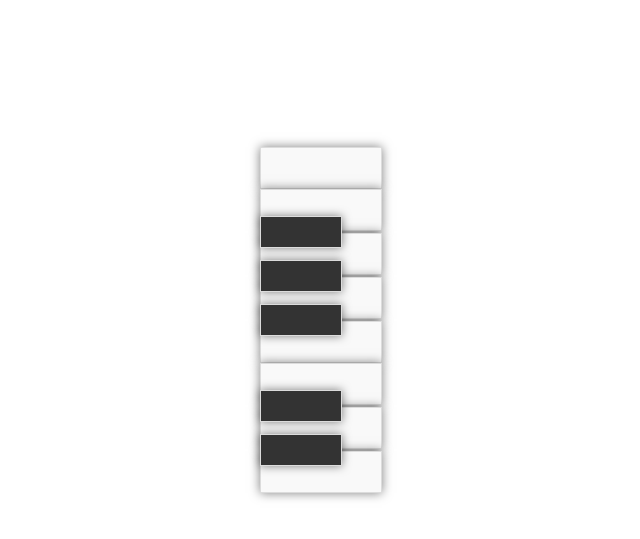
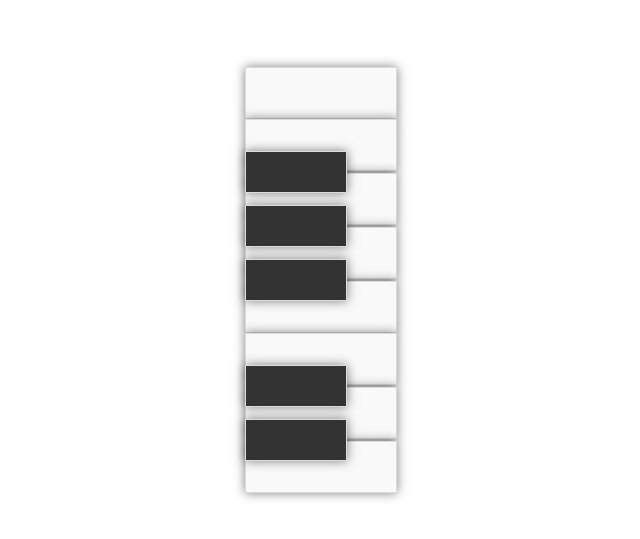
Before and after one commit to henriqueracz/papainoelmobile, a plain HTML site: page index.html in a window 1280 px wide. Shown: the part 227-766 px from the top of the page, without its empty margins (319-959 px from the left). Drawn offline with Linux system fonts and the light colour scheme.

Commit message:
Update index.html

```diff
--- a/index.html
+++ b/index.html
@@ -3,7 +3,7 @@
 <head>
   <meta charset="UTF-8">
   <meta name="viewport" content="width=device-width, initial-scale=1.0">
-  <title>Vertical Virtual Piano</title>
+  <title>Large Vertical Virtual Piano</title>
   <style>
     body {
       display: flex;
@@ -11,29 +11,28 @@
       justify-content: center;
       height: 100vh;
       margin: 0;
-      /* background-color: #f8f8f8; Light gray background */
     }
 
     #piano {
       display: flex;
       flex-direction: column-reverse;
-      height: 80%; /* Adjust the height percentage based on your preference */
-      max-height: 800px; /* Adjust the maximum height for better responsiveness */
-      margin: 0 auto; /* Center the piano on the screen */
+      height: 80vh;
+      max-height: 800px;
+      margin: 0 auto;
     }
 
     .key {
-      width: 120px;
-      height: 40px;
-      border: 1px solid #dcdcdc; /* Light gray border for keys */
+      width: 150px;
+      height: 50px;
+      border: 1px solid #dcdcdc;
       cursor: pointer;
-      background-color: #f9f9f9; /* Light gray key color */
+      background-color: #f9f9f9;
       box-shadow: 0px 0px 10px rgba(0, 0, 0, 0.5);
       transition: background-color 0.2s ease, transform 0.1s ease;
     }
 
     .key:hover {
-      background-color: #e0e0e0; /* Slightly darker gray on hover */
+      background-color: #e0e0e0;
     }
 
     .key.active {
@@ -42,11 +41,11 @@
     }
 
     .black-key {
-      background-color: #333; /* Dark gray for black keys */
-      width: 80px;
-      height: 30px;
-      margin-top: -15px;
-      margin-bottom: -15px;
+      background-color: #333;
+      width: 100px;
+      height: 40px;
+      margin-top: -20px;
+      margin-bottom: -20px;
       position: relative;
       z-index: 1;
       cursor: pointer;
@@ -55,7 +54,7 @@
     }
 
     .black-key:hover {
-      background-color: #444; /* Slightly darker gray on hover for black keys */
+      background-color: #444;
     }
 
     .black-key.active {
```
